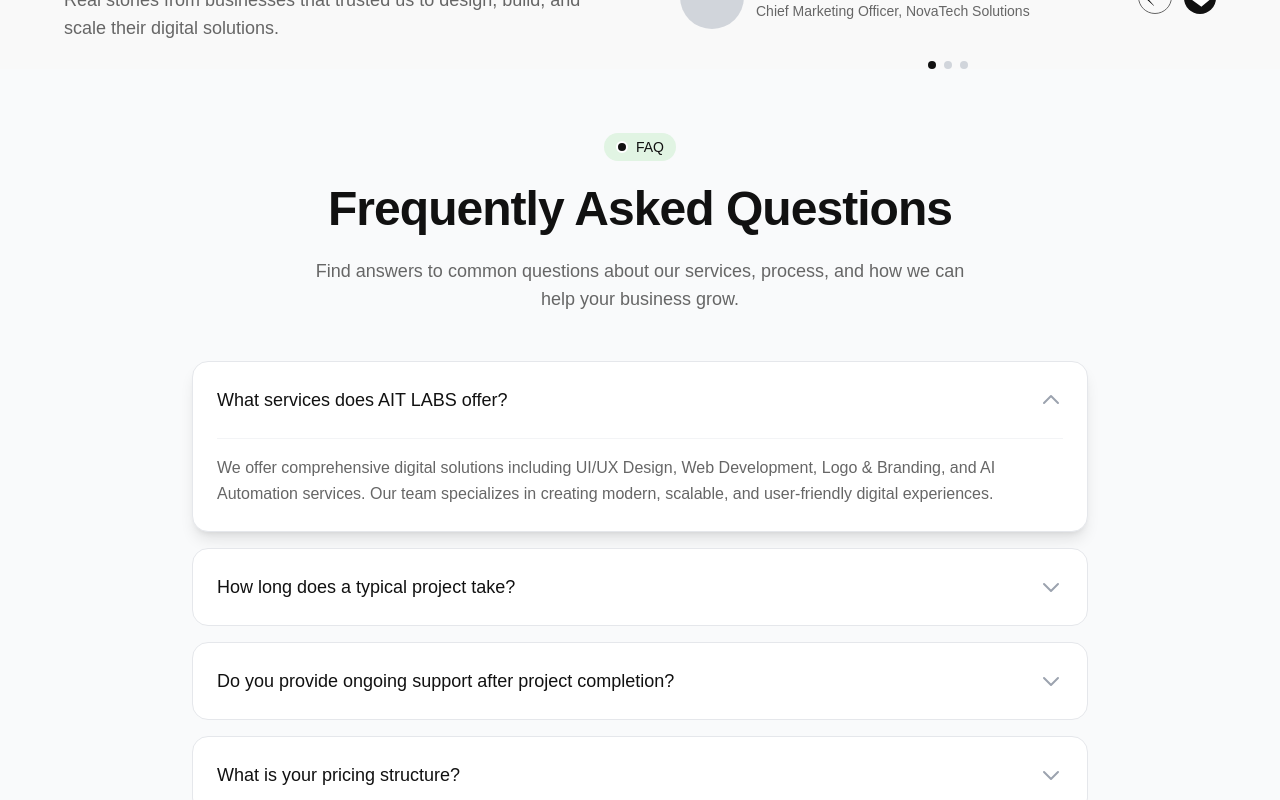
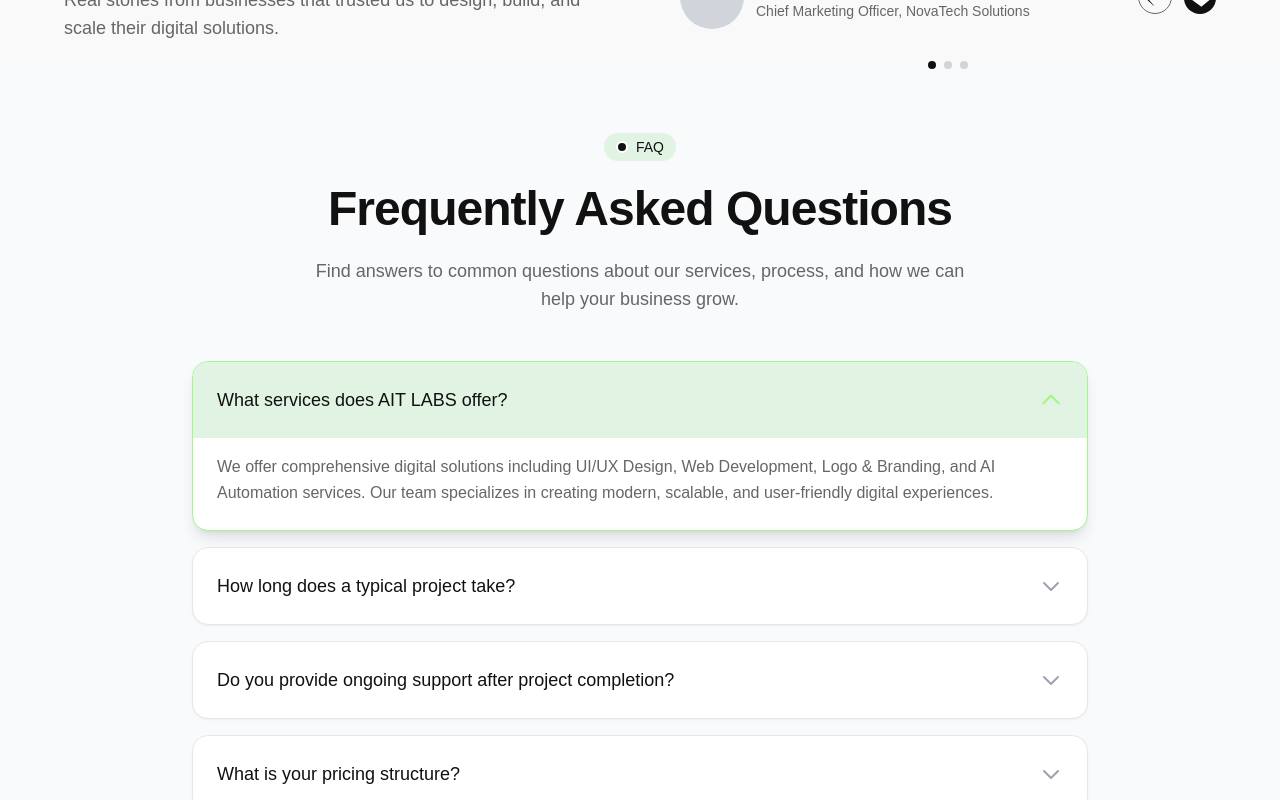
Before and after one commit to LR-Argentino/aitlabs-website, an Angular app: page / in a window 1280 px wide. Both pictures are taken after a click on the button "What services does AIT LABS offer?". Shown: the part 2962-3762 px from the top of the page. Built offline with nearby package versions, Linux system fonts and the light colour scheme.

Commit message:
enhance FAQ section: improve transition effects and hover states for better user experience

```diff
--- a/src/app/components/faq/faq.component.css
+++ b/src/app/components/faq/faq.component.css
@@ -3,21 +3,56 @@
   transform: rotate(180deg);
 }
 
-/* Smooth transitions for FAQ items */
+/* Smooth max-height transitions */
 .max-h-0 {
   max-height: 0;
 }
 
 .max-h-96 {
-  max-height: 24rem;
+  max-height: 24rem; /* 384px - better for FAQ content */
 }
 
-/* Hover effects */
-button:hover {
-  background-color: rgba(0, 0, 0, 0.02);
+/* Enhanced smooth transitions for FAQ items */
+.transition-all {
+  transition: all 0.4s cubic-bezier(0.25, 0.46, 0.45, 0.94);
 }
 
-/* Animation for opening/closing */
-.transition-all {
-  transition: all 0.3s cubic-bezier(0.4, 0, 0.2, 1);
+/* Enhanced hover effects */
+button:hover {
+  transform: translateY(-1px);
 }
+
+/* Scale animation for icons */
+.scale-110 {
+  transform: scale(1.1) rotate(180deg);
+}
+
+/* Delay for staggered animations */
+.delay-100 {
+  transition-delay: 0.1s;
+}
+
+/* Enhanced shadow effects */
+.shadow-enhanced {
+  box-shadow: 0 10px 25px -5px rgba(164, 245, 138, 0.1),
+              0 10px 10px -5px rgba(164, 245, 138, 0.04);
+}
+
+/* Smooth ease-out for natural feel */
+.ease-out {
+  transition-timing-function: cubic-bezier(0, 0, 0.2, 1);
+}
+
+/* Pulse effect for active FAQ */
+@keyframes pulse-green {
+  0%, 100% {
+    box-shadow: 0 0 0 0 rgba(164, 245, 138, 0.4);
+  }
+  50% {
+    box-shadow: 0 0 0 4px rgba(164, 245, 138, 0.1);
+  }
+}
+
+.pulse-green {
+  animation: pulse-green 2s infinite;
+}
--- a/src/app/components/faq/faq.component.html
+++ b/src/app/components/faq/faq.component.html
@@ -19,19 +19,28 @@
     <!-- FAQ Items -->
     <div class="space-y-4">
       <div *ngFor="let faq of faqItems()"
-           class="bg-white rounded-2xl border border-gray-200 overflow-hidden transition-all duration-300"
-           [class.shadow-lg]="faq.isOpen">
+           class="bg-white rounded-2xl border overflow-hidden transition-all duration-500 ease-in-out"
+           [class.border-primary-green]="faq.isOpen"
+           [class.border-gray-200]="!faq.isOpen"
+           [class.shadow-lg]="faq.isOpen"
+           [class.shadow-sm]="!faq.isOpen">
 
         <!-- Question -->
         <button
-          class="w-full px-6 py-6 text-left flex items-center justify-between hover:bg-gray-50 transition-colors"
+          class="w-full px-6 py-6 text-left flex items-center justify-between transition-all duration-300 ease-in-out"
+          [class.bg-secondary-green]="faq.isOpen"
+          [class.hover:bg-gray-50]="!faq.isOpen"
+          [class.hover:bg-secondary-green]="faq.isOpen"
           (click)="toggleFAQ(faq.id)">
-          <h3 class="text-lg font-medium text-primary-text pr-4">
+          <h3 class="text-lg font-medium pr-4 transition-colors duration-300 text-primary-text">
             {{ faq.question }}
           </h3>
           <svg
-            class="w-6 h-6 text-gray-400 transition-transform duration-300 flex-shrink-0"
+            class="w-6 h-6 transition-all duration-500 ease-in-out flex-shrink-0"
             [class.rotate-180]="faq.isOpen"
+            [class.text-primary-green]="faq.isOpen"
+            [class.text-gray-400]="!faq.isOpen"
+            [class.scale-110]="faq.isOpen"
             fill="none"
             stroke="currentColor"
             viewBox="0 0 24 24">
@@ -41,15 +50,15 @@
 
         <!-- Answer -->
         <div
-          class="overflow-hidden transition-all duration-300"
+          class="overflow-hidden transition-all duration-300 ease-out"
           [class.max-h-0]="!faq.isOpen"
-          [class.max-h-96]="faq.isOpen">
-          <div class="px-6 pb-6 pt-0">
-            <div class="border-t border-gray-100 pt-4">
-              <p class="text-secondary-text leading-relaxed">
-                {{ faq.answer }}
-              </p>
-            </div>
+          [class.max-h-96]="faq.isOpen"
+          [style.opacity]="faq.isOpen ? '1' : '0'">
+          <div class="px-6 pb-6 pt-4 transition-all duration-200 delay-75"
+               [style.transform]="faq.isOpen ? 'translateY(0)' : 'translateY(-10px)'">
+            <p class="text-secondary-text leading-relaxed">
+              {{ faq.answer }}
+            </p>
           </div>
         </div>
       </div>
```
Also changed, not shown: src/app/components/cta/cta.component.html (line endings or trailing spaces).
